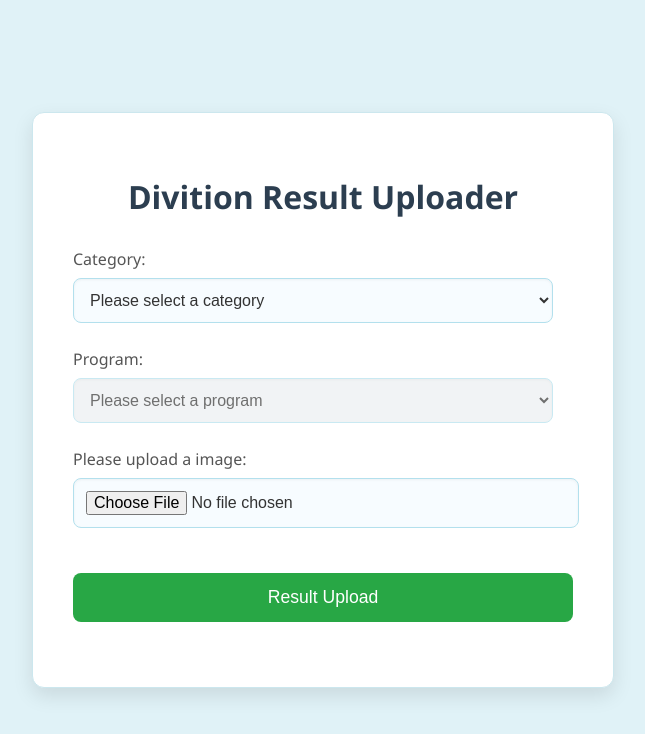
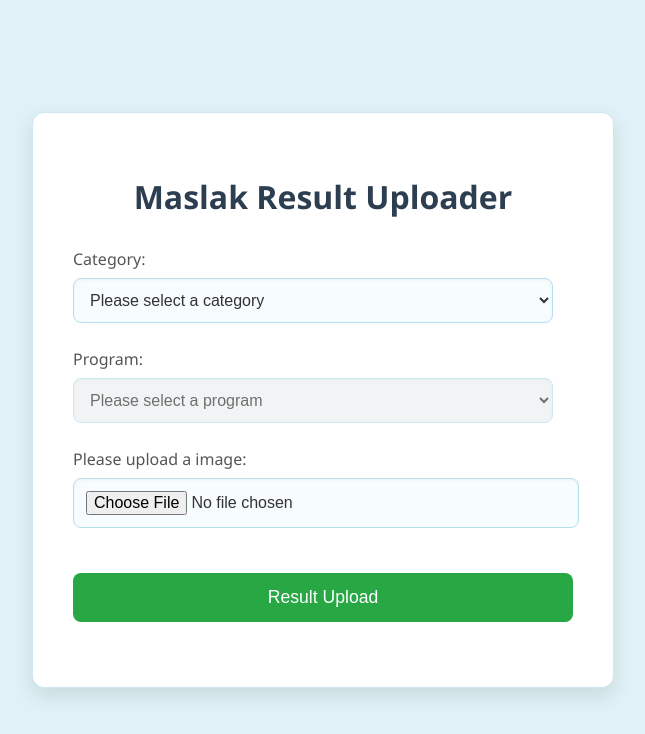
Before and after one commit to Ameen32/sahidivadmin123, a plain HTML site: page index.html in a window 1280 px wide. Shown: the whole page, without its empty margins (317-962 px from the left). Drawn offline with Linux system fonts and the light colour scheme; no server answers.

Commit message:
index.html

```diff
--- a/index.html
+++ b/index.html
@@ -3,7 +3,7 @@
 <head>
     <meta charset="UTF-8">
     <meta name="viewport" content="width=device-width, initial-scale=1.0">
-    <title>Divition Result Uploader</title>
+    <title>Maslak Result Uploader</title>
     <link rel="stylesheet" href="style.css">
     <script src="https://www.gstatic.com/firebasejs/9.6.0/firebase-app-compat.js"></script>
     <script src="https://www.gstatic.com/firebasejs/9.6.0/firebase-database-compat.js"></script>
@@ -11,7 +11,7 @@
 </head>
 <body>
     <div class="container">
-        <h1>Divition Result Uploader</h1>
+        <h1>Maslak Result Uploader</h1>
         <form id="resultUploadForm">
             <div class="form-group">
                 <label for="category">Category:</label>
@@ -36,4 +36,5 @@
 
     <script src="script.js"></script>
 </body>
+
 </html>
```
